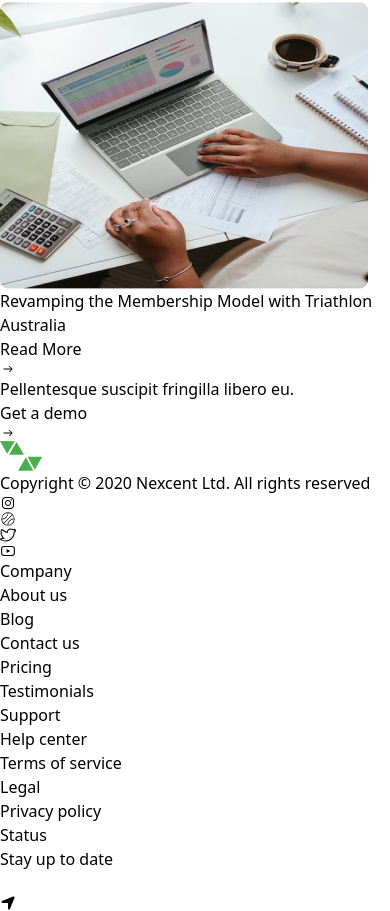
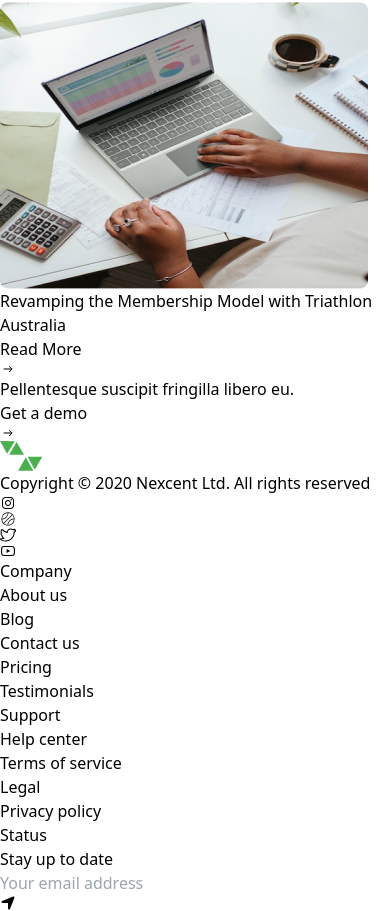
Before and after one commit to talha-fullstackdev/bytewise-project, a React (Vite) app: page / in a window 390 px wide. Shown: the part 5312-6223 px from the top of the page. Built offline with nearby package versions, Linux system fonts and the light colour scheme.

Commit message:
add responsivenss to footer for mobile screen

```diff
--- a/src/components/footer/FooterMail.jsx
+++ b/src/components/footer/FooterMail.jsx
@@ -1,17 +1,26 @@
-import React from 'react'
+
+import React from 'react';
 import { FaLocationArrow } from "react-icons/fa6";
 
 const FooterMail = () => {
   return (
-    <div>
-        <p>Stay up to date</p>
-        <div className="">
-        <input type="Your email address" />
-        <span><FaLocationArrow />
+    <div className=" flex flex-col gap-2">
+      <p className="text-white">Stay up to date</p>
+      {/* Container for input and icon */}
+      <div className="flex items-center bg-[#38474d] rounded-md p-2">
+        {/* Input with removed default styles */}
+        <input
+          type="email"
+          placeholder="Your email address"
+          className="bg-transparent outline-none text-white flex-1 px-2 placeholder-gray-300"
+        />
+        {/* Icon inside the input div */}
+        <span className="text-white cursor-pointer">
+          <FaLocationArrow />
         </span>
-        </div>
+      </div>
     </div>
-  )
-}
+  );
+};
 
-export default FooterMail
+export default FooterMail;
```
